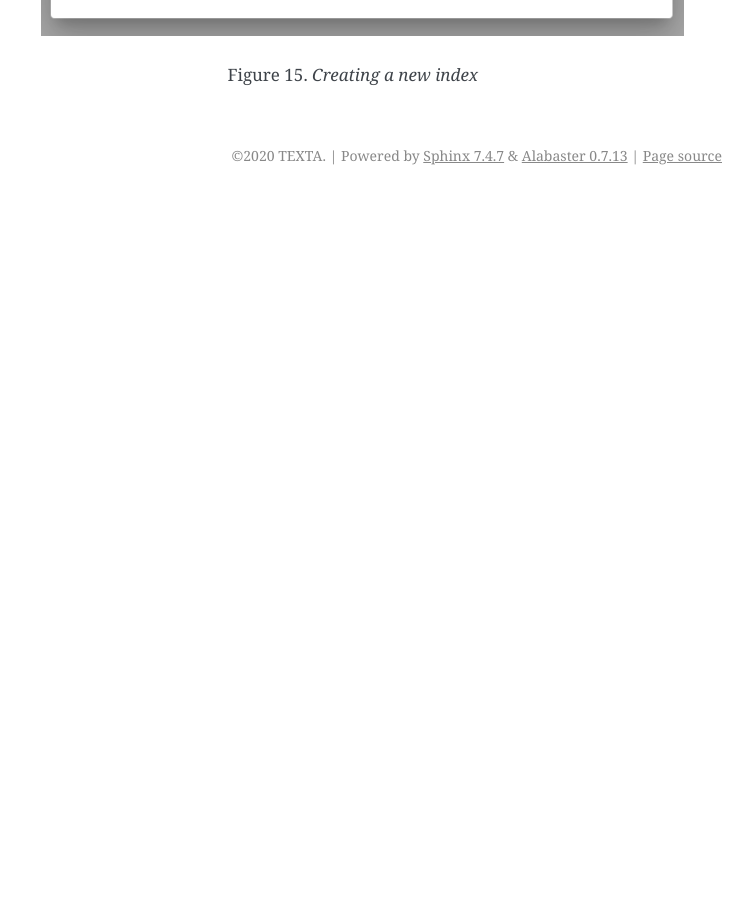
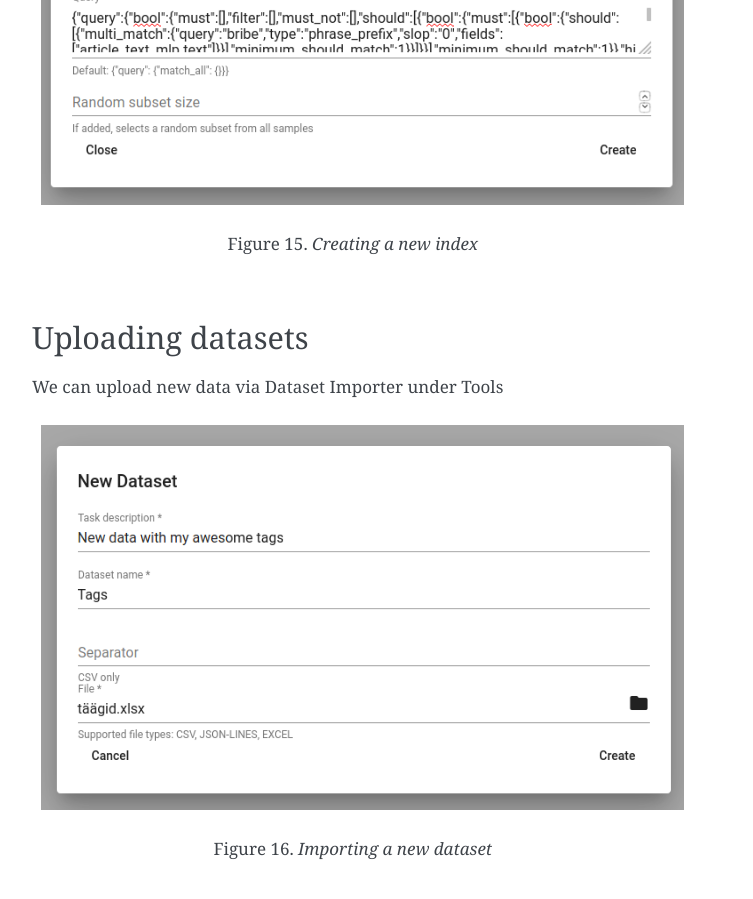
Before and after one commit to texta-tk/texta-tk.github.io, a Sphinx documentation site: the page built from source/gui.rst, in a window 1280 px wide and 900 px high, scrolled down 16902 px. Shown: the whole window, without its empty margins (388-1141 px from the left). Built offline with Sphinx 7.4.7, drawn with Linux system fonts in a browser that asks for light colours; formulas are drawn with MathJax 3; before the commit the page ends 17097 px from its top, so only the background shows below that.

Commit message:
Update gui.rst

```diff
--- a/source/gui.rst
+++ b/source/gui.rst
@@ -382,6 +382,24 @@ We can use *Query* for adding only certain search results to our new index.
     Figure 15. *Creating a new index*
 
 
+.. _reindexer:
+
+
+Uploading datasets
+------------------
+
+We can upload new data via Dataset Importer under Tools
+
+..
+    unless we want to do it via API-> viide.
+
+.. _figure-16:
+
+.. figure:: images/dataset_importer.png
+
+    Figure 16. *Importing a new dataset*
+
+
 
 ..
     _neurotaggers:
```
Also changed, not shown: other parts of source/gui.rst (+1 -1 lines).
